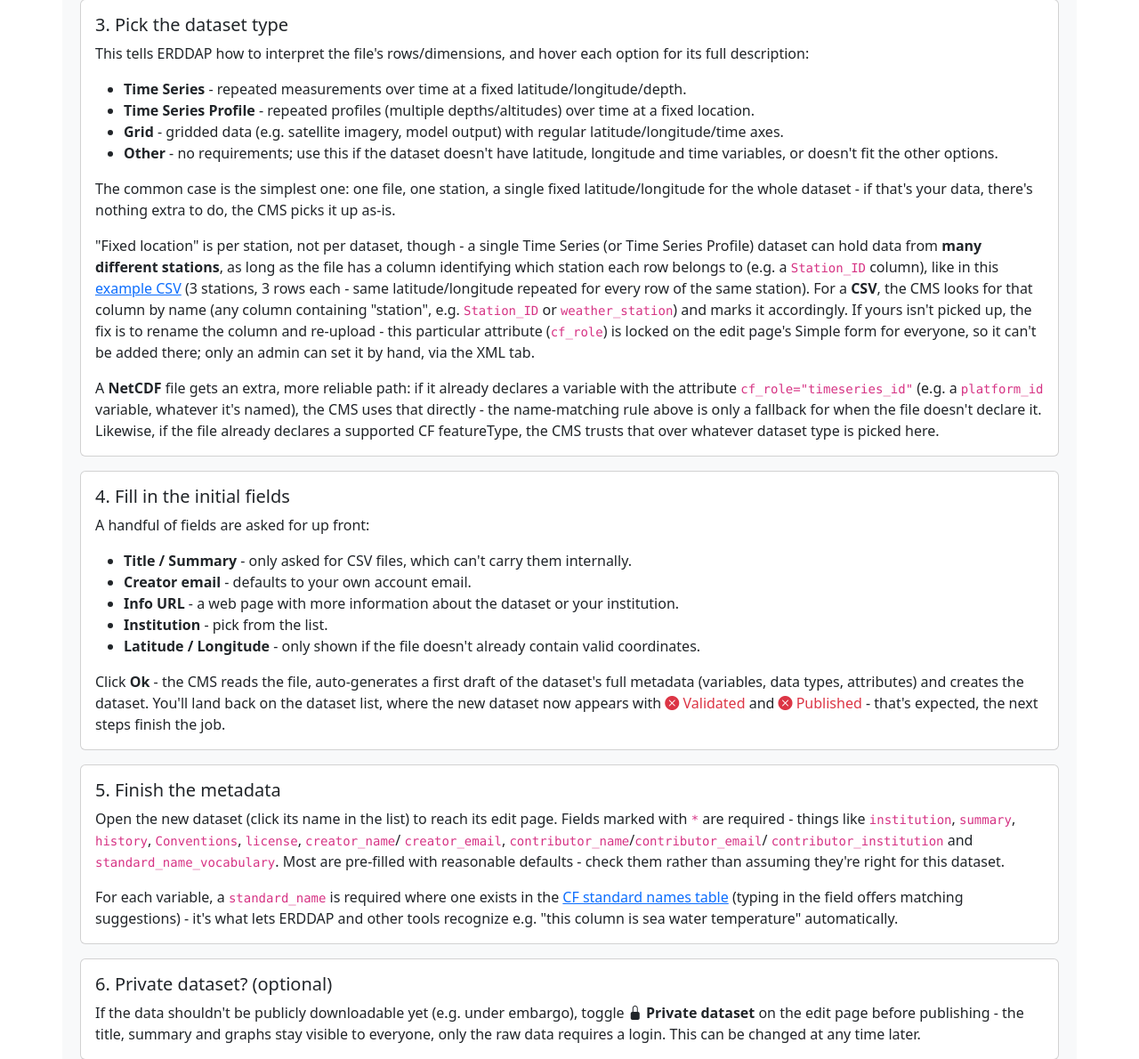
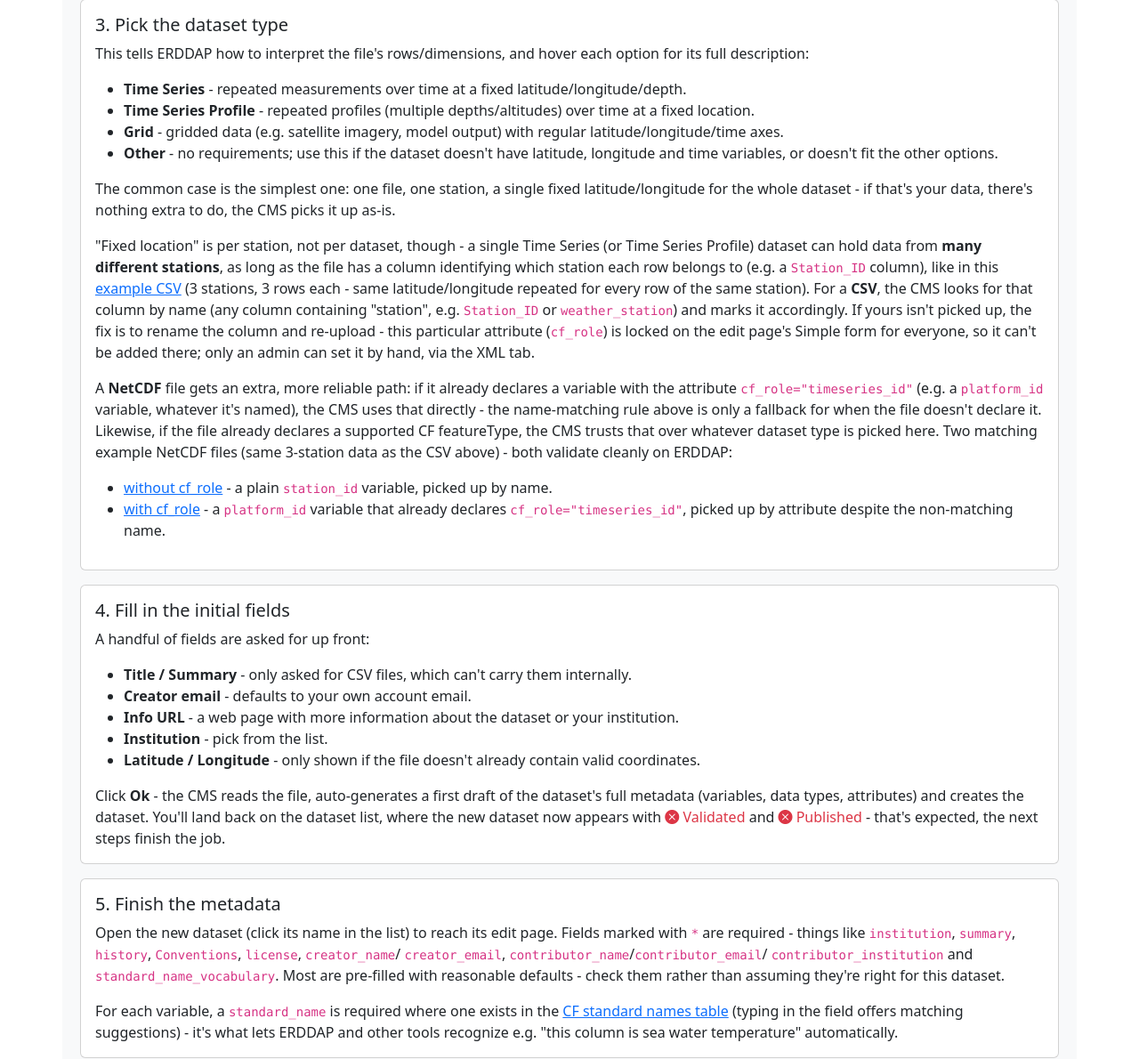
Before and after one commit to ISP-CNR/erddap-cms, a Python web app: template frontend/templates/guide.html in a window 1280 px wide. Shown: the part 690-1880 px from the top of the page at 89% size. Run offline with Jinja, Linux system fonts and the light colour scheme; the template is opened without the code that fills it, so the values that code supplies are empty; some libraries are stand-ins or nearby versions.

Commit message:
Guide: add downloadable NetCDF examples for both cf_role detection paths
Same 3-station data as the CSV example, as two NetCDF files: one with
a plain station_id variable (name-based detection), one with a
platform_id variable that already declares cf_role="timeseries_id"
natively (attribute-based detection, non-matching name on purpose).

Both verified end-to-end through the real pipeline before adding them
here: generate_dataset_xml -> fix_generated_xml -> compile_datasets_xml
-> validate_dataset (DasDds.sh) - both validate cleanly with no errors,
and cdm_timeseries_variables/cf_role come out correctly in each case.

```diff
--- a/frontend/templates/guide.html
+++ b/frontend/templates/guide.html
@@ -74,8 +74,16 @@
         attribute <code>cf_role="timeseries_id"</code> (e.g. a <code>platform_id</code> variable, whatever it's
         named), the CMS uses that directly - the name-matching rule above is only a fallback for when the file
         doesn't declare it. Likewise, if the file already declares a supported CF featureType, the CMS trusts
-        that over whatever dataset type is picked here.
+        that over whatever dataset type is picked here. Two matching example NetCDF files (same 3-station data as
+        the CSV above) - both validate cleanly on ERDDAP:
       </p>
+      <ul>
+        <li><a href="{{ url_for('static', filename='examples/multi_station_no_cfrole_example.nc') }}">without cf_role</a>
+          - a plain <code>station_id</code> variable, picked up by name.</li>
+        <li><a href="{{ url_for('static', filename='examples/multi_station_with_cfrole_example.nc') }}">with cf_role</a>
+          - a <code>platform_id</code> variable that already declares <code>cf_role="timeseries_id"</code>,
+          picked up by attribute despite the non-matching name.</li>
+      </ul>
     </div>
   </div>
 
```
Also changed, not shown: 2 other files.
